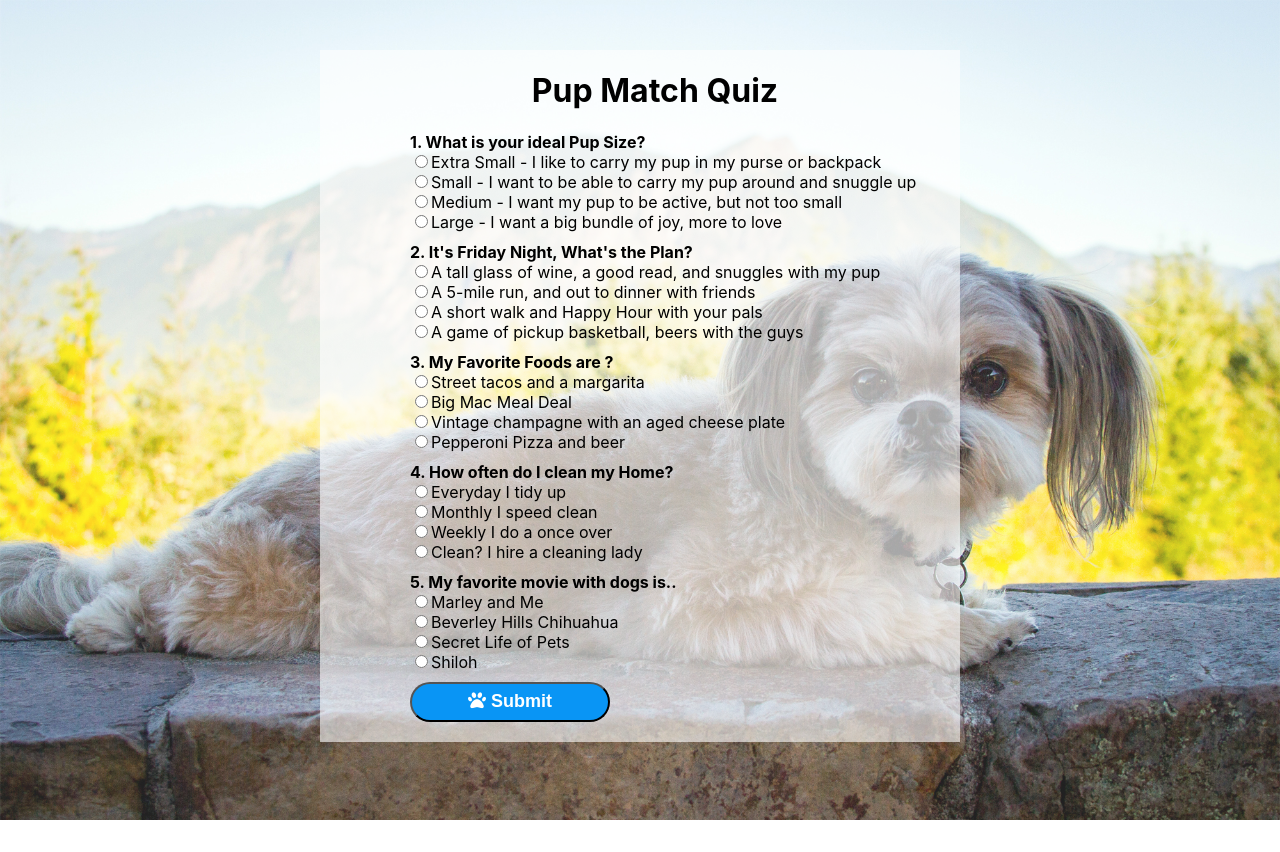
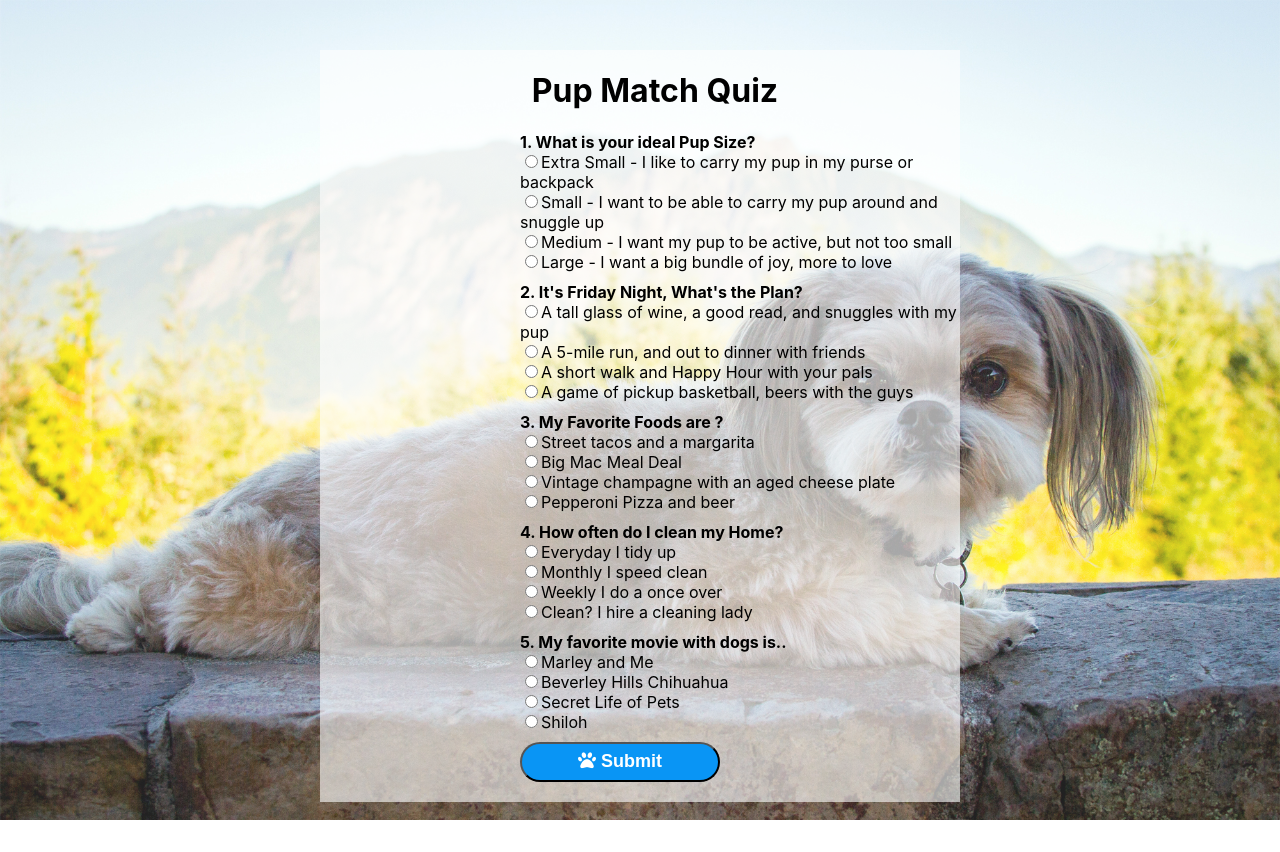
Before and after one commit to julie-git/puppy-match, a React (Create React App) app: page /quiz in a window 1280 px wide. Before the commit the page ends 820 px from the top, so only its background shows below. Built offline with nearby package versions, Linux system fonts and the light colour scheme.

Commit message:
fix quiz styling

```diff
--- a/src/components/pages/Quiz.js
+++ b/src/components/pages/Quiz.js
@@ -97,10 +97,13 @@ class Quiz extends Component {
         {/* <Grid container justify="center"> */}
 
 
-
+        <Grid item xs={12} direction="row" >
 
           {this.state.redirectToNewPage && <Redirect to="/search" />}
           <h1 className="h1over">Pup Match Quiz</h1>
+          </Grid>
+          <Grid item xs={12} direction="row" >
+          <Grid item xs direction="column" > </Grid>
           {/* <Grid container justify="center"> */}
             <form onSubmit={this.handleFormSubmit}>
               <div className="q-wrapper">
@@ -253,8 +256,9 @@ class Quiz extends Component {
               <button type="submit" className="button hvr-grow"><i className="fas fa-paw"></i> Submit</button>
             </form>
 
+         </Grid>
+        </div>
 
-        </div>
         <Grid item xs direction="column" > </Grid>
         </Grid>
       </div>
--- a/src/styles/Quiz.css
+++ b/src/styles/Quiz.css
@@ -13,7 +13,9 @@
     font-size: medium;
     padding-bottom: 100px;
     /* overflow: hidden; */
+
 }
+
 
 
 .quiz-container .question{
@@ -51,5 +53,5 @@ button{
 }
 
 form{
-    margin-left: 90px;
+    margin-left: 200px;
 }
```
